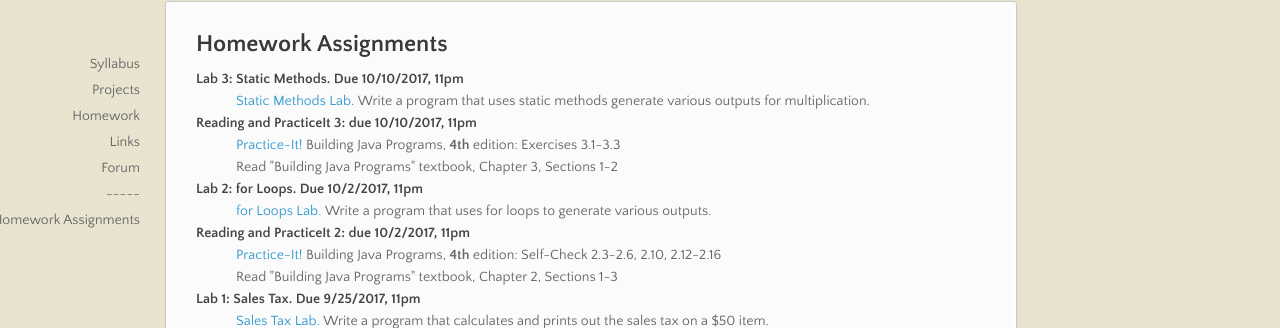
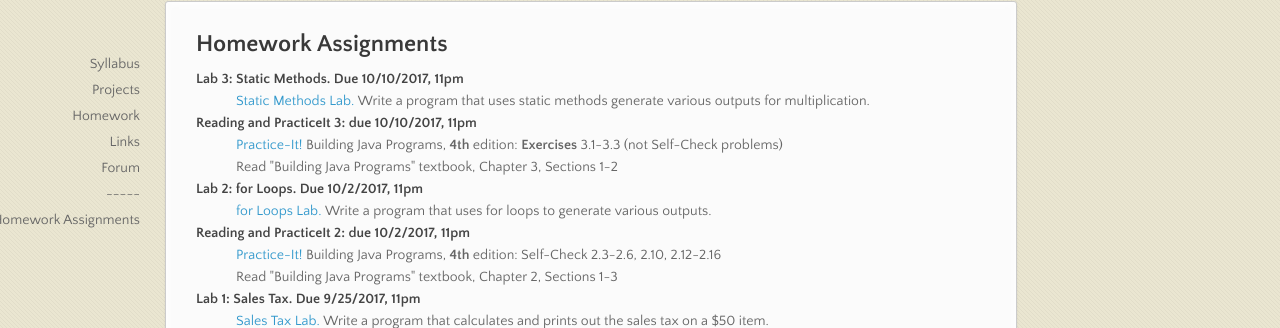
Before and after one commit to stutlerk/ihs-website, a Jekyll site: the page built from _apcs/homework.html, in a window 1280 px wide. Shown: the part 189-517 px from the top of the page. Built offline with Jekyll 4.4.1, drawn with Linux system fonts in a browser that asks for light colours; nearby versions of some CDN libraries.

Commit message:
Update homework.html

```diff
--- a/_apcs/homework.html
+++ b/_apcs/homework.html
@@ -10,7 +10,7 @@
     <dd><a href="https://issaquahwednet-my.sharepoint.com/personal/stutlerk_issaquah_wednet_edu/_layouts/15/guestaccess.aspx?docid=08070215a7c574fff840c7ac3387b85f1&authkey=AeQ7nuow_UtxjaiQJVugN8s" target="_blank">Static Methods Lab.</a> Write a program that uses static methods generate various outputs for multiplication.</dd>
 
     <dt>Reading and PracticeIt 3: due 10/10/2017, 11pm</dt>
-    <dd><a href="https://practiceit.cs.washington.edu/" target="_blank">Practice-It!</a> Building Java Programs, <b>4th</b> edition: Exercises 3.1-3.3</dd>
+    <dd><a href="https://practiceit.cs.washington.edu/" target="_blank">Practice-It!</a> Building Java Programs, <b>4th</b> edition: <b>Exercises</b> 3.1-3.3 (not Self-Check problems)</dd>
     <dd>Read "Building Java Programs" textbook, Chapter 3, Sections 1-2</dd>
 
     <dt>Lab 2: for Loops. Due 10/2/2017, 11pm</dt>
```
